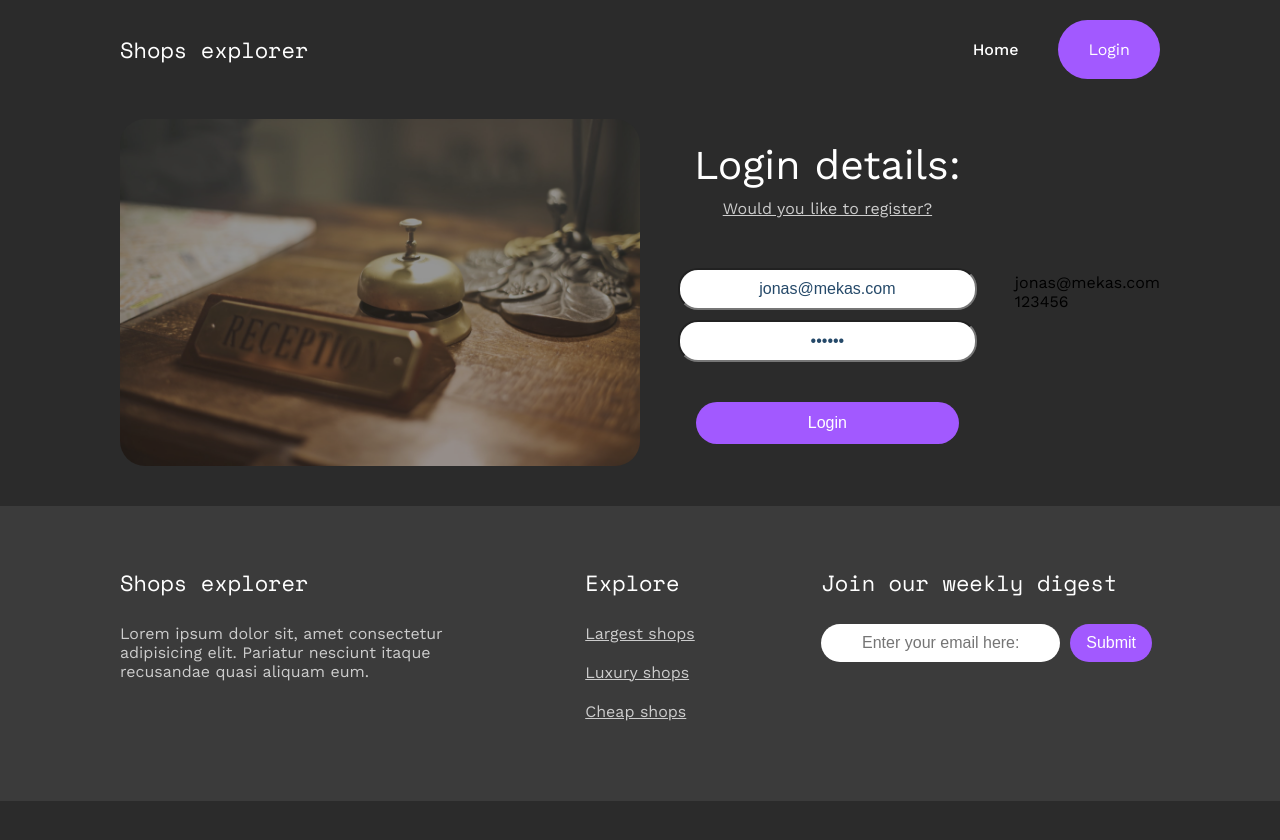
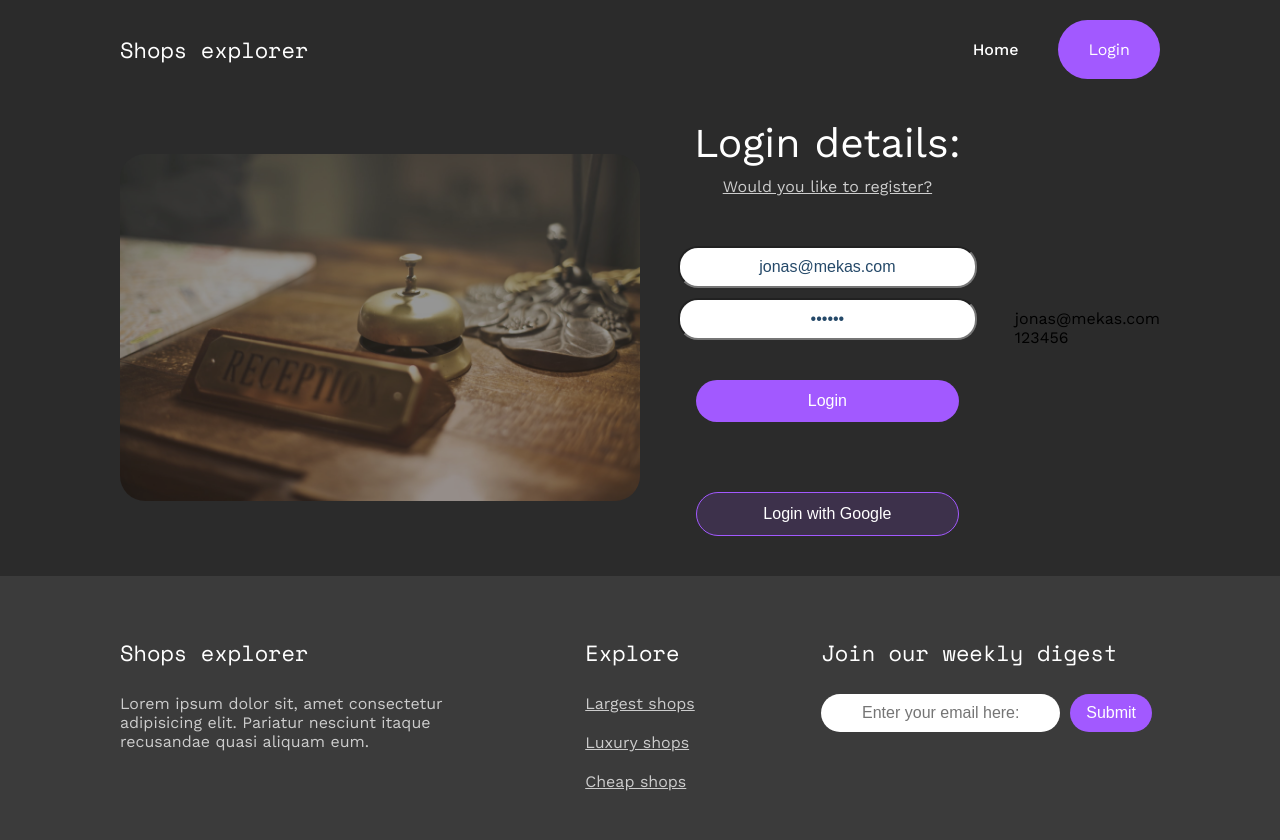
Before and after one commit to VytasPet/React_Firebase_Baigiamasis_Darbas2, a React (Vite) app: page /login in a window 1280 px wide. Shown: the top 840 px of the page. Before the commit the page ends 801 px from the top, so only its background shows below. Built offline with nearby package versions, Linux system fonts and the light colour scheme; no server answers.

Commit message:
login with google

```diff
--- a/src/components/ui/Button.jsx
+++ b/src/components/ui/Button.jsx
@@ -31,6 +31,11 @@ export const RegisterButton = styled.button`
   margin-top: 30px;
   padding: 12px 30px;
 `;
+export const RegisterWithGoogle = styled(RegisterButton)`
+  border: 1px solid #a259ff;
+  background-color: #a159ff27;
+  margin-top: 70px;
+`;
 
 export const ButtonEmptyLink = styled(ButtonFullLink)`
   border: 1px solid #a259ff;
--- a/src/forms/LoginForm.jsx
+++ b/src/forms/LoginForm.jsx
@@ -1,11 +1,14 @@
 import { useFormik } from "formik";
+import { GoogleAuthProvider, signInWithEmailAndPassword, signInWithPopup } from "firebase/auth";
 import React from "react";
 import { useSignInWithEmailAndPassword } from "react-firebase-hooks/auth";
-import { Link } from "react-router-dom";
+import { Link, Navigate, useNavigate } from "react-router-dom";
 import styled from "styled-components";
-import { RegisterButton } from "../components/ui/Button";
+import { RegisterButton, RegisterWithGoogle } from "../components/ui/Button";
 import { Input } from "../components/ui/Inputs";
 import * as Yup from "yup";
+import { auth, googleProvider } from "../firebase/firebase";
+import toast from "react-hot-toast";
 
 const LoginTitle = styled.h2`
   font-size: 41px;
@@ -45,6 +48,7 @@ const HalfPageForm = styled.form`
 `;
 
 function LoginForm({ onLog }) {
+  const navigate = useNavigate();
   const formik = useFormik({
     initialValues: {
       email: "jonas@mekas.com",
@@ -59,6 +63,38 @@ function LoginForm({ onLog }) {
       onLog(values);
     },
   });
+  function loginWithGmail() {
+    const loginGooglePromise = signInWithPopup(auth, googleProvider)
+      .then((result) => {
+        console.log("result ===", result);
+        // This gives you a Google Access Token. You can use it to access the Google API.
+        const credential = GoogleAuthProvider.credentialFromResult(result);
+        const token = credential.accessToken;
+        // The signed-in user info.
+        const user = result.user;
+        // IdP data available using getAdditionalUserInfo(result)
+        // ...
+        console.log("user ===", user);
+        navigate("/");
+      })
+      .catch((error) => {
+        // Handle Errors here.
+        console.log("error ===", error);
+        const errorCode = error.code;
+        const errorMessage = error.message;
+        console.warn("errorMessage ===", errorMessage);
+        // The email of the user's account used.
+        const email = error.customData.email;
+        // The AuthCredential type that was used.
+        const credential = GoogleAuthProvider.credentialFromError(error);
+        // ...
+      });
+    toast.promise(loginGooglePromise, {
+      loading: "Loading",
+      success: "Login success",
+      error: "Error when loging in",
+    });
+  }
 
   return (
     <>
@@ -70,6 +106,7 @@ function LoginForm({ onLog }) {
         <Input type="password" name="password" id="password" onChange={formik.handleChange} onBlur={formik.handleBlur} value={formik.values.password} placeholder="Password" />
         {formik.errors.password && formik.touched.password && <ErrText>{formik.errors.password}</ErrText>}
         <RegisterButton type="submit">Login</RegisterButton>
+        <RegisterWithGoogle onClick={loginWithGmail}>Login with Google</RegisterWithGoogle>
       </HalfPageForm>
       <div>
         <p>{formik.values.email}</p>
```
Also changed, not shown: 1 other file (tests, documents, lock files or other folders).
